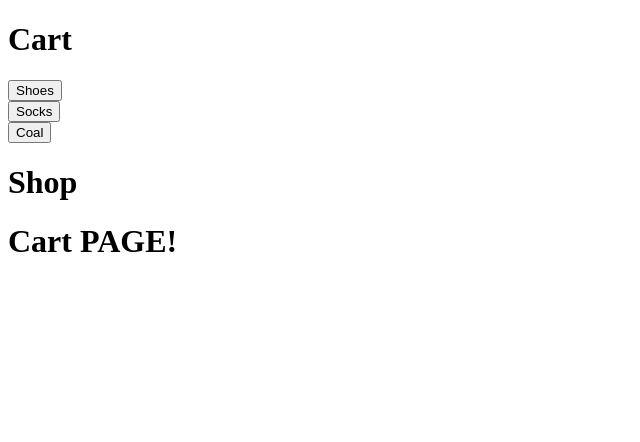
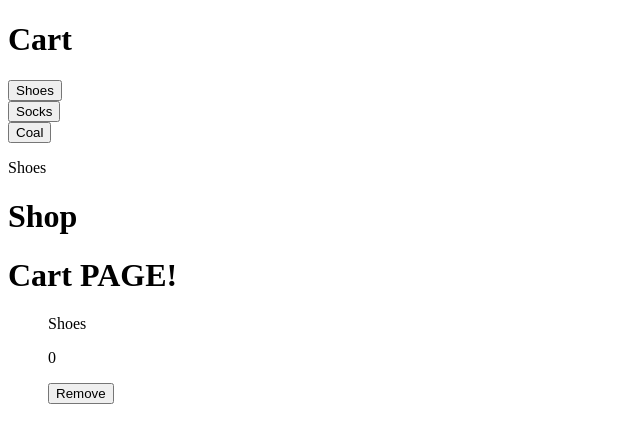
Before and after one commit to 9James9/Shopping-Cart, a React (Create React App) app: page /bothlol in a window 1280 px wide. Both pictures are taken after a click on the button "Shoes". Shown: the top 442 px of the page, without its empty margins (0-640 px from the left). Built offline with nearby package versions, Linux system fonts and the light colour scheme.

Commit message:
fixed cart display on shop.js

```diff
--- a/src/Components/Cart/cart.js
+++ b/src/Components/Cart/cart.js
@@ -12,8 +12,9 @@ const Cart = ({ cart, removeFromCart }) => {
     let newNames = [];
     // let newIds = [];
     for (let i = 0; i < cart.length; i++) {
-      newNames.push(cart[i][0]);
+      newNames.push(cart[i].name);
     }
+    console.log(newNames)
     // for (let i = 0; i < cart.length; i++) {
     //   newIds.push(cart[i][1]);
     // }
@@ -27,9 +28,9 @@ const Cart = ({ cart, removeFromCart }) => {
         <h1 onClick={() => navigate("/shop")}>Shop</h1>
         <h1>Cart PAGE!</h1>
         <ul>
-          {/* {names.map((item, index) => {
+          {names.map((item, index) => {
             return <CartItem key={index} index={index} itemName={item} removeFromCart={removeFromCart}/>;
-          })} */}
+          })}
         </ul>
         <p></p>
       </div>
--- a/src/Components/Shop/shop.js
+++ b/src/Components/Shop/shop.js
@@ -2,8 +2,25 @@ import React, { useState, useEffect } from 'react'
 import { useNavigate } from 'react-router-dom'
 import Item from './Item/item'
 const Shop = ({updateCart, removeFromCart,cart}) => {
+  const [names, setNames] = useState([])
     const navigate = useNavigate()
+    const filterData = (e) => {
+      let newNames = [];
+      // let newIds = [];
+      for (let i = 0; i < cart.length; i++) {
+        newNames.push(cart[i].name);
+      }
+      console.log(newNames)
+      // for (let i = 0; i < cart.length; i++) {
+      //   newIds.push(cart[i][1]);
+      // }
 
+      setNames(newNames);
+      // setIds(newIds);
+    };
+    useEffect(() => {
+      filterData(cart)
+    },[cart])
   return (
     <div>
         <div>
@@ -11,7 +28,9 @@ const Shop = ({updateCart, removeFromCart,cart}) => {
             <Item id="0"name="Shoes" updateShop={updateCart}/>
             <Item id="1"name="Socks" updateShop={updateCart}/>
             <Item id="2"name="Coal" updateShop={updateCart}/>
-            {/* <h1>Shopping page: {cart}</h1> */}
+            {names.map((item,index) => {
+              return <p>{item}</p>
+            })}
         </div>
     </div>
   )
```
